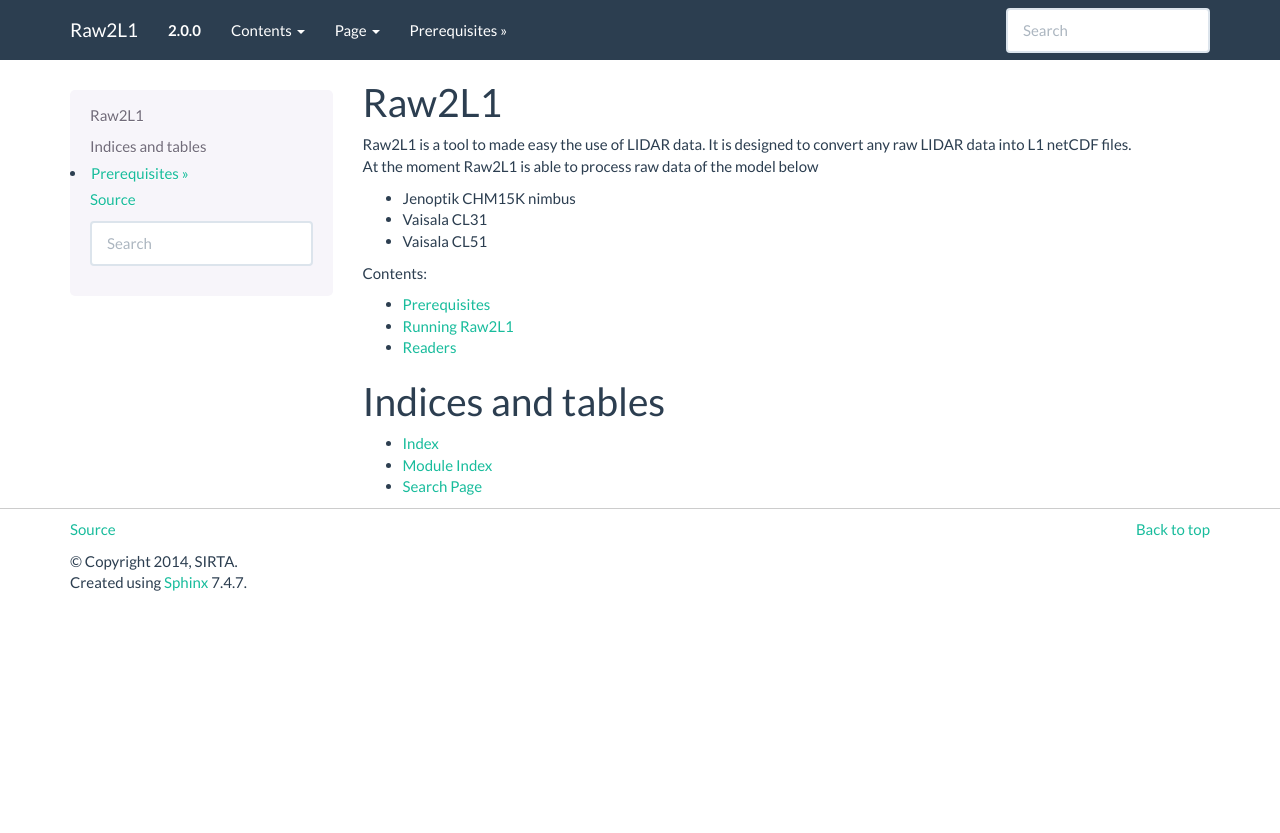
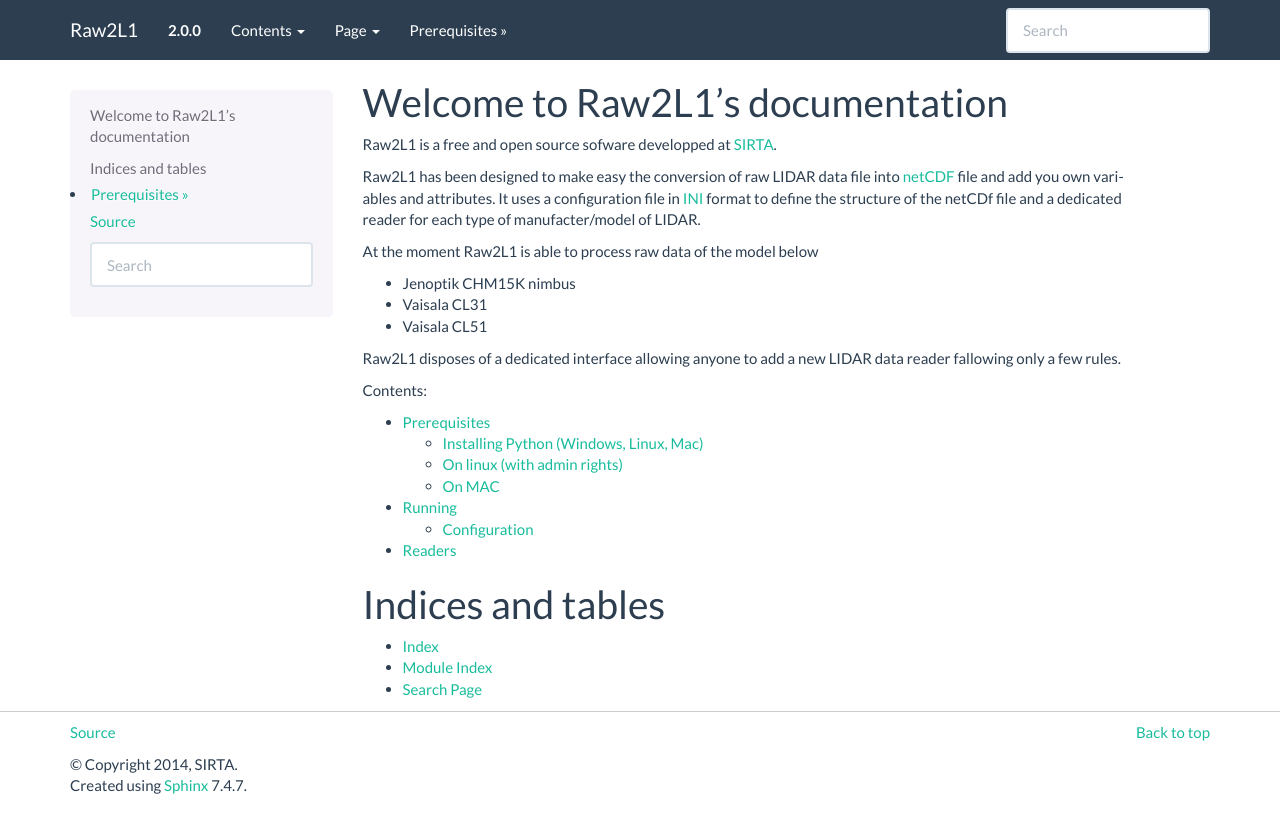
Before and after one commit to ACTRIS-CCRES/raw2l1, a Sphinx documentation site: the page built from raw2l1/doc/source/index.rst, in a window 1280 px wide. Shown: the top 833 px of the page. Built offline with Sphinx 7.4.7, drawn with Linux system fonts in a browser that asks for light colours.

Commit message:
continue work on the documentation

```diff
--- a/raw2l1/doc/source/index.rst
+++ b/raw2l1/doc/source/index.rst
@@ -3,22 +3,31 @@
    You can adapt this file completely to your liking, but it should at least
    contain the root `toctree` directive.
 
-Raw2L1
-======
+Welcome to Raw2L1's documentation
+=================================
 
-Raw2L1 is a tool to made easy the use of LIDAR data. It is designed to convert any raw LIDAR data into L1 netCDF files. At the moment Raw2L1 is able to process raw data of the model below
+Raw2L1 is a free and open source sofware developped at `SIRTA`_.
+
+Raw2L1 has been designed to make easy the conversion of raw LIDAR data
+file into `netCDF`_ file and add you own variables and attributes. It
+uses a configuration file in `INI`_ format to define the structure of the netCDf file and a dedicated reader for each type of manufacter/model of LIDAR.
+
+At the moment Raw2L1 is able to process raw data of the model below
 
 * Jenoptik CHM15K nimbus
 * Vaisala CL31
 * Vaisala CL51
 
+Raw2L1 disposes of a dedicated interface allowing anyone to add a new
+LIDAR data reader fallowing only a few rules.
+
 Contents:
 
 .. toctree::
-   :maxdepth: 1
+   :maxdepth: 2
 
    Prerequisites <prerequisites>
-   Running Raw2L1 <running>
+   Running <running>
    Readers <readers>
 
 
@@ -30,3 +39,7 @@ Indices and tables
 * :ref:`genindex`
 * :ref:`modindex`
 * :ref:`search`
+
+.. _SIRTA: http://www.sirta.fr
+.. _netCDF: http://www.unidata.ucar.edu/software/netcdf/
+.. _INI: https://en.wikipedia.org/wiki/INI_file
--- a/raw2l1/doc/source/prerequisites.rst
+++ b/raw2l1/doc/source/prerequisites.rst
@@ -12,8 +12,8 @@ listed below
 Some additional modules can be required by raw LIDAR data reader modules.
 Modules required by reader will be listed in their own doc pages.
 
-Installing Python
------------------
+Installing Python (Windows, Linux, Mac)
+---------------------------------------
 
 If Python is not installed on your computer (whatever is your Operating system, the easiest way is to install the `canopy`_ python distribution.
 Canopy is distribution dedicated to scientific computing and comes with
@@ -25,7 +25,7 @@ free licences for academic user. Follow this `link
 <https://store.enthought.com/#canopy-academic>`_ for more informations.
 
 On linux (with admin rights)
-^^^^^^^^^^^^^^^^^^^^^^^^^^^^
+----------------------------
 
 Most of the time, you should have a version of python install but some
 packages could be missing.
@@ -46,7 +46,7 @@ on debian family distributions (Ubuntu, Mint...):
 	sudo apt-get install python numpy netcdf4-python
 
 On MAC
-^^^^^^
+------
 
 You need to first install `Macports <https://www.macports.org/>`_ which
 is a package manager for MacOS. Once its done you can execute the command
--- a/raw2l1/doc/source/readers.rst
+++ b/raw2l1/doc/source/readers.rst
@@ -2,3 +2,5 @@ Readers
 =======
 
 .. automodule:: jenoptik_chm15k
+.. automodule:: vaisala_cl31
+.. automodule:: vaisala_cl51
```
